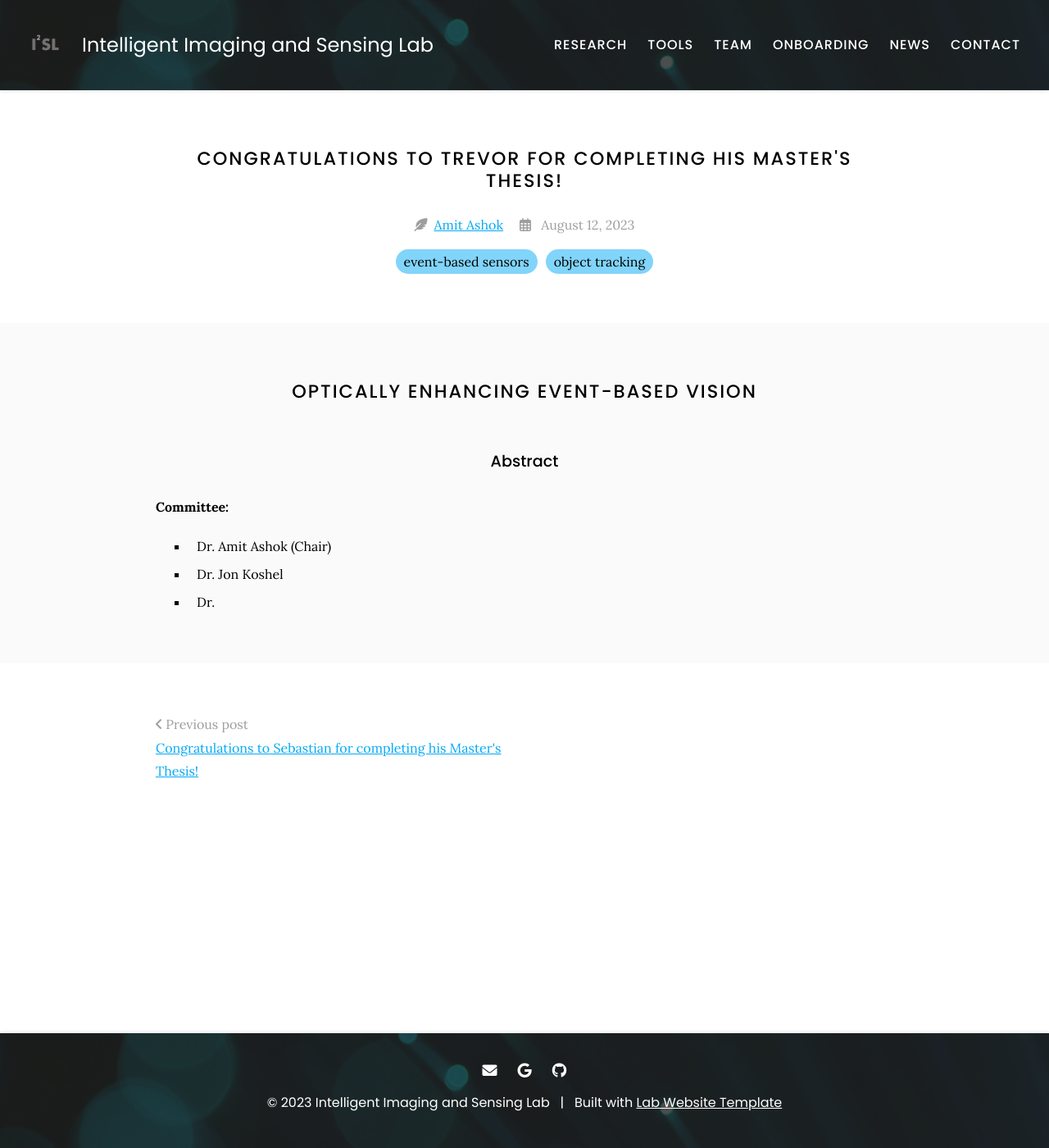
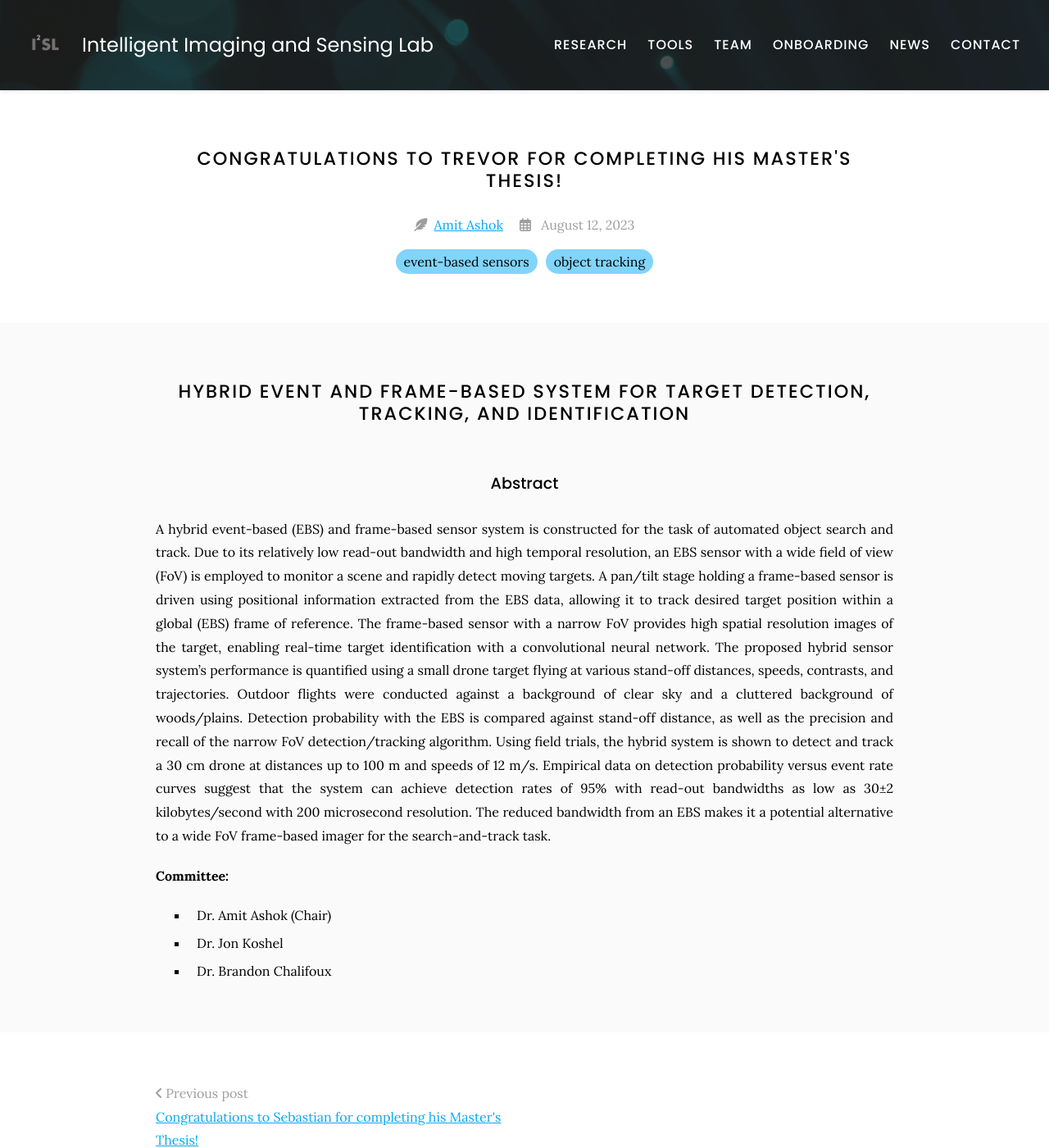
Before and after one commit to I2SL/I2SL-Website, a Jekyll site: the page built from _posts/2023-08-12-trevor-schlack-thesis-defense.md, in a window 1280 px wide and 1400 px high. Shown: the whole window at 82% size. Built offline with Jekyll 4.4.1, drawn with Linux system fonts in a browser that asks for light colours.

Commit message:
Updated trevor's master's thesis post

```diff
--- a/_posts/2023-08-12-trevor-schlack-thesis-defense.md
+++ b/_posts/2023-08-12-trevor-schlack-thesis-defense.md
@@ -7,12 +7,30 @@ author: Amit Ashok
 member: amit-ashok
 ---
 
-# Optically Enhancing Event-Based Vision
+# Hybrid Event and Frame-based System for Target Detection, Tracking, and Identification
 
 ### Abstract
-
+A hybrid event-based (EBS) and frame-based sensor system is constructed for the task of
+automated object search and track. Due to its relatively low read-out bandwidth and high
+temporal resolution, an EBS sensor with a wide field of view (FoV) is employed to monitor
+a scene and rapidly detect moving targets. A pan/tilt stage holding a frame-based sensor
+is driven using positional information extracted from the EBS data, allowing it to track
+desired target position within a global (EBS) frame of reference. The frame-based sensor
+with a narrow FoV provides high spatial resolution images of the target, enabling real-time
+target identification with a convolutional neural network.
+The proposed hybrid sensor system’s performance is quantified using a small drone target
+flying at various stand-off distances, speeds, contrasts, and trajectories. Outdoor flights were
+conducted against a background of clear sky and a cluttered background of woods/plains.
+Detection probability with the EBS is compared against stand-off distance, as well as the
+precision and recall of the narrow FoV detection/tracking algorithm.
+Using field trials, the hybrid system is shown to detect and track a 30 cm drone at
+distances up to 100 m and speeds of 12 m/s. Empirical data on detection probability versus
+event rate curves suggest that the system can achieve detection rates of 95% with read-out
+bandwidths as low as 30±2 kilobytes/second with 200 microsecond resolution. The reduced
+bandwidth from an EBS makes it a potential alternative to a wide FoV frame-based imager
+for the search-and-track task.
 
 **Committee:**
 - Dr. Amit Ashok (Chair)
 - Dr. Jon Koshel
-- Dr.
+- Dr. Brandon Chalifoux
```
